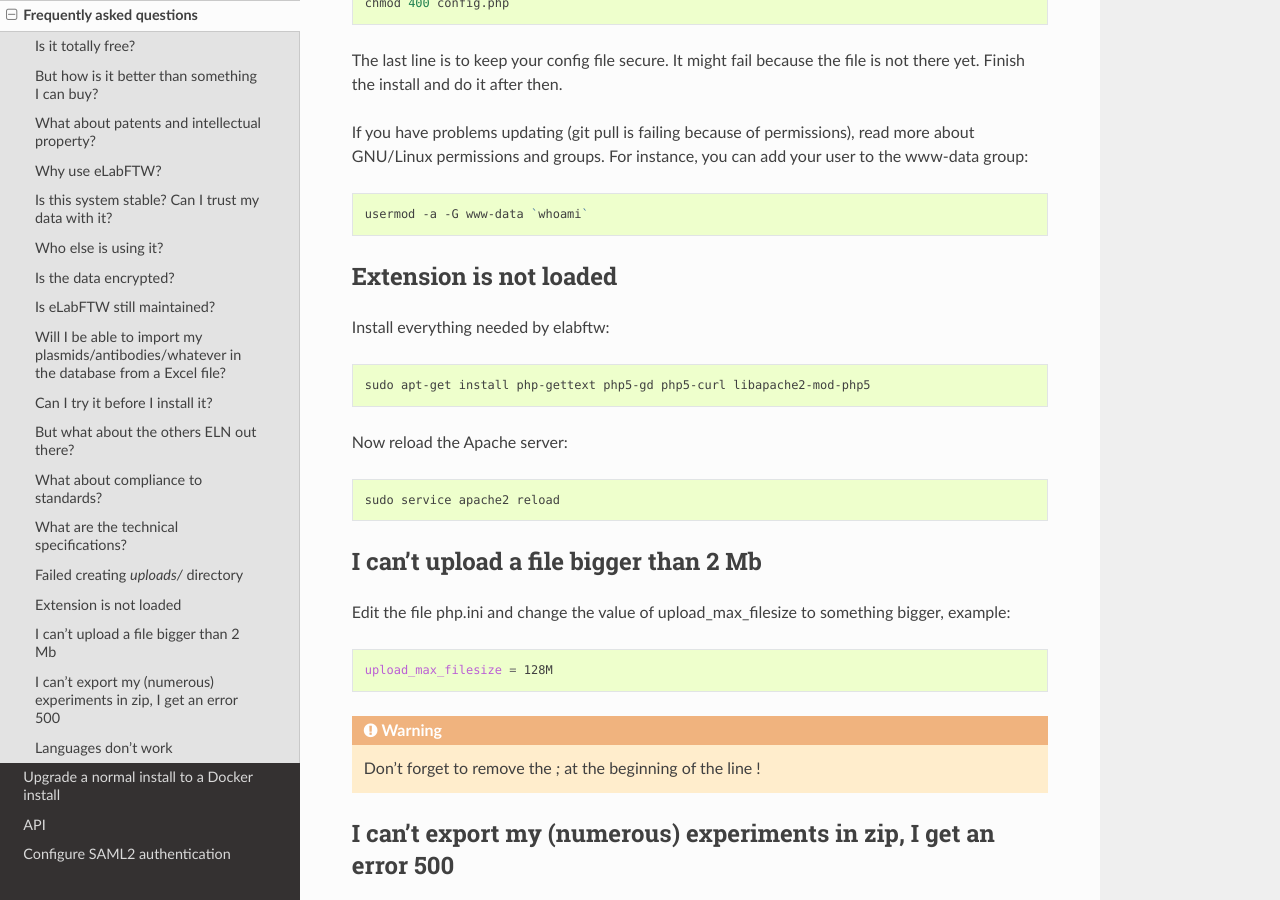
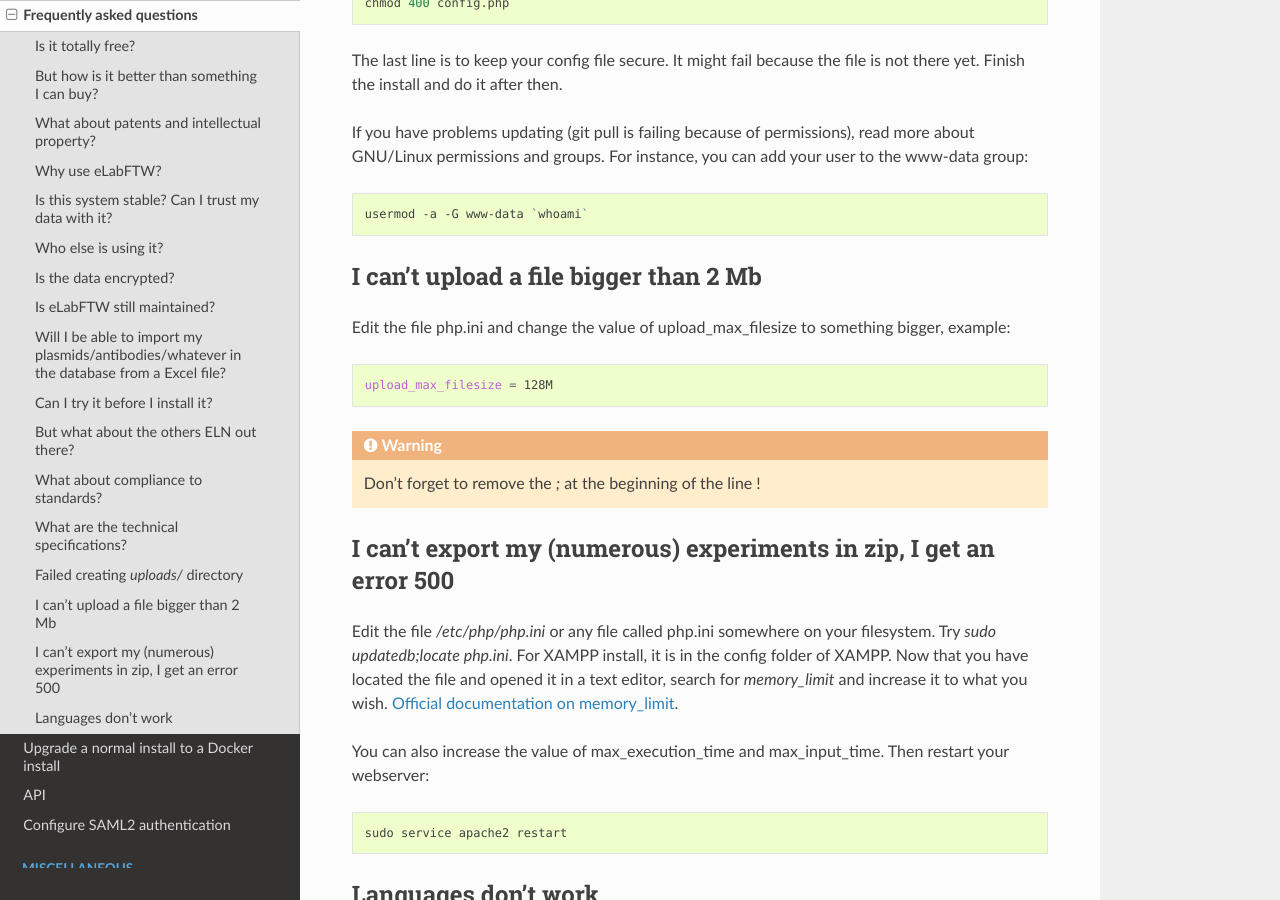
Before and after one commit to elabftw/elabdoc, a Sphinx documentation site: the page built from doc/faq.rst, in a window 1280 px wide and 900 px high, scrolled down 4693 px. Built offline with Sphinx 7.4.7 and the Read the Docs theme 2.0.0, drawn with Linux system fonts in a browser that asks for light colours; pages that are not in the unit, such as notebooks, are missing from menus.

Commit message:
remove ref to extension not loaded error
now composer is taking care of checking that

```diff
--- a/doc/faq.rst
+++ b/doc/faq.rst
@@ -194,21 +194,6 @@
 
     usermod -a -G www-data `whoami`
 
-Extension is not loaded
------------------------
-
-Install everything needed by elabftw:
-
-.. code-block:: bash
-
-    sudo apt-get install php-gettext php5-gd php5-curl libapache2-mod-php5
-
-Now reload the Apache server:
-
-.. code-block:: bash
-
-    sudo service apache2 reload
-
 I can't upload a file bigger than 2 Mb
 --------------------------------------
 
```
